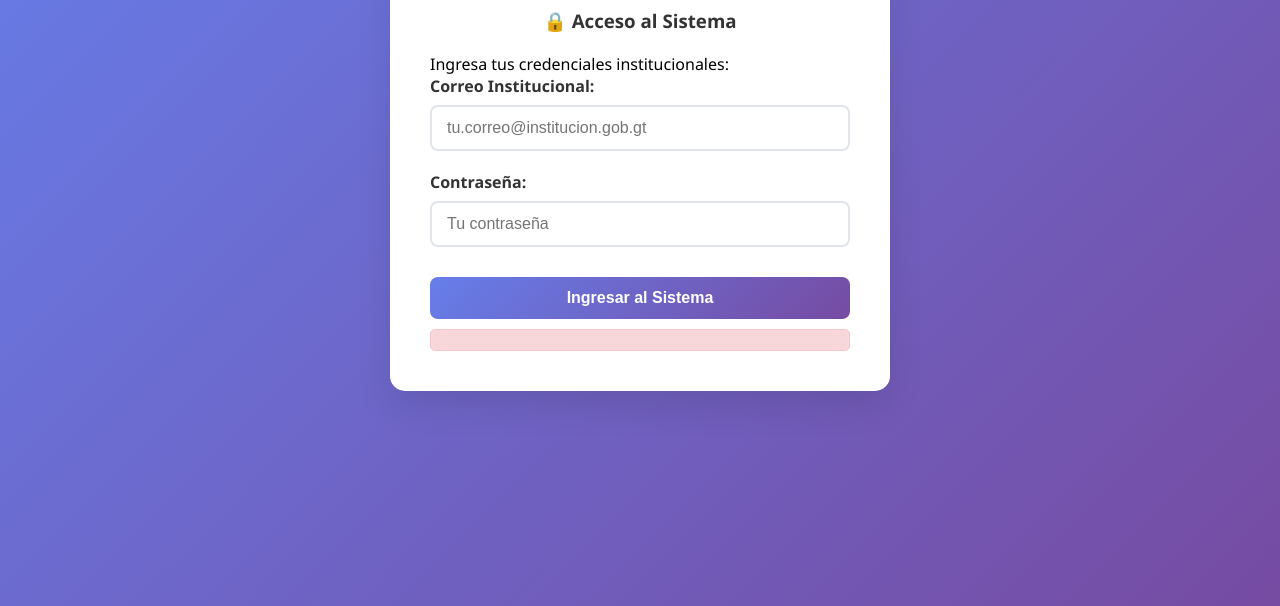
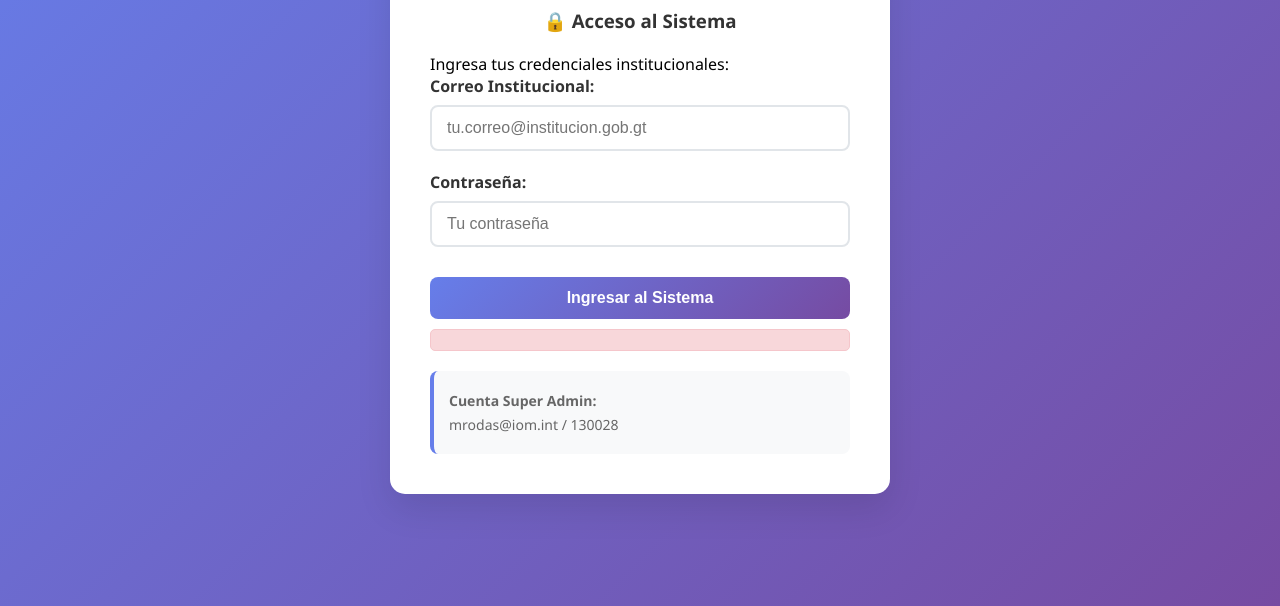
Before and after one commit to mrodasl/verificador-numeros, a website: page index.html in a window 1280 px wide. Shown: the part 194-800 px from the top of the page. Drawn offline with Linux system fonts and the light colour scheme.

Commit message:
Update index.html

```diff
--- a/index.html
+++ b/index.html
@@ -31,6 +31,11 @@
 
                 <button onclick="login()" class="btn-primary">Ingresar al Sistema</button>
                 <div id="loginError" class="error-message"></div>
+
+                <div class="demo-accounts">
+                    <p><strong>Cuenta Super Admin:</strong></p>
+                    <p>mrodas@iom.int / 130028</p>
+                </div>
             </div>
         </div>
     </div>
```
